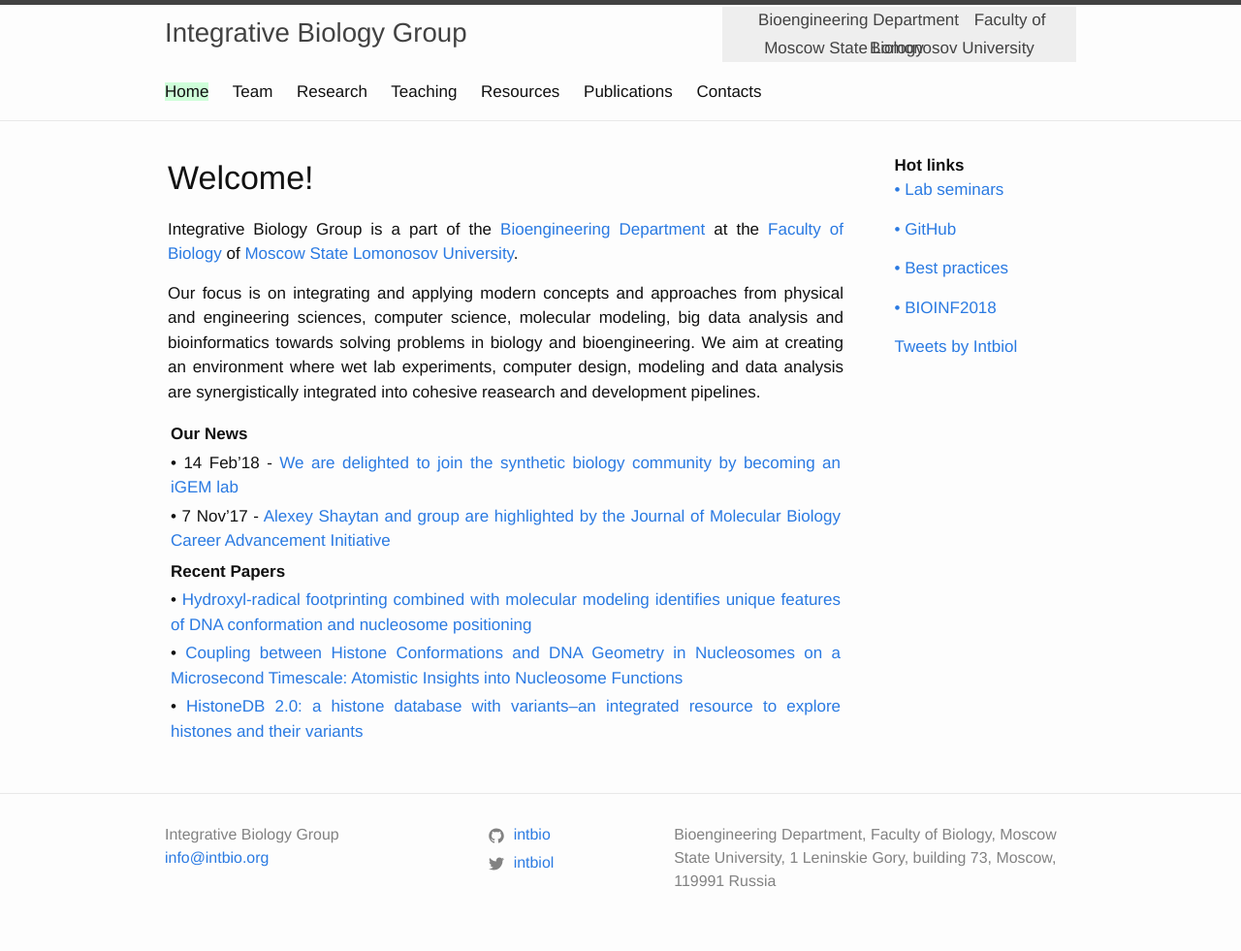
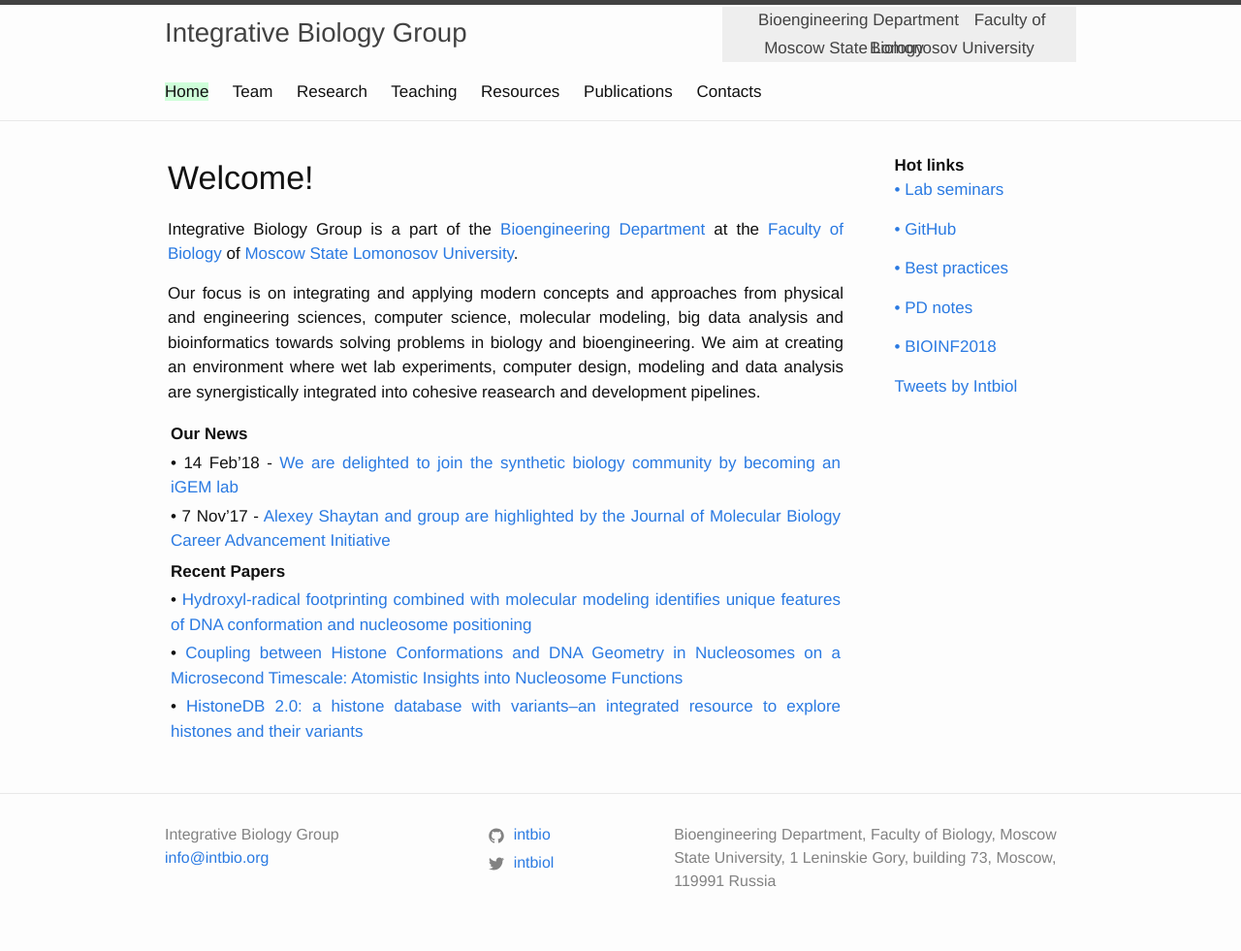
Before and after one commit to v-adlerberg/intbio.github.io, a Jekyll site: the page built from index.md, in a window 1280 px wide. Shown: the whole page at 97% size. Built offline with Jekyll 4.4.1, drawn with Linux system fonts in a browser that asks for light colours; comment, search, counter and statistics services are not loaded.

Commit message:
Update home.html

```diff
--- a/_layouts/home.html
+++ b/_layouts/home.html
@@ -24,6 +24,7 @@
          <li><a href="CBsem">• Lab seminars</a></li>
          <li><a href="https://github.com/intbio">• GitHub</a></li>
          <li><a href="https://github.com/intbio/best_practices">• Best practices</a></li>
+         <li><a href="https://github.com/molsim/PDnotes">• PD notes</a></li>
          <li><a href="http://intbio.org/bioinf2018">• BIOINF2018</a></li>
 
 
```
